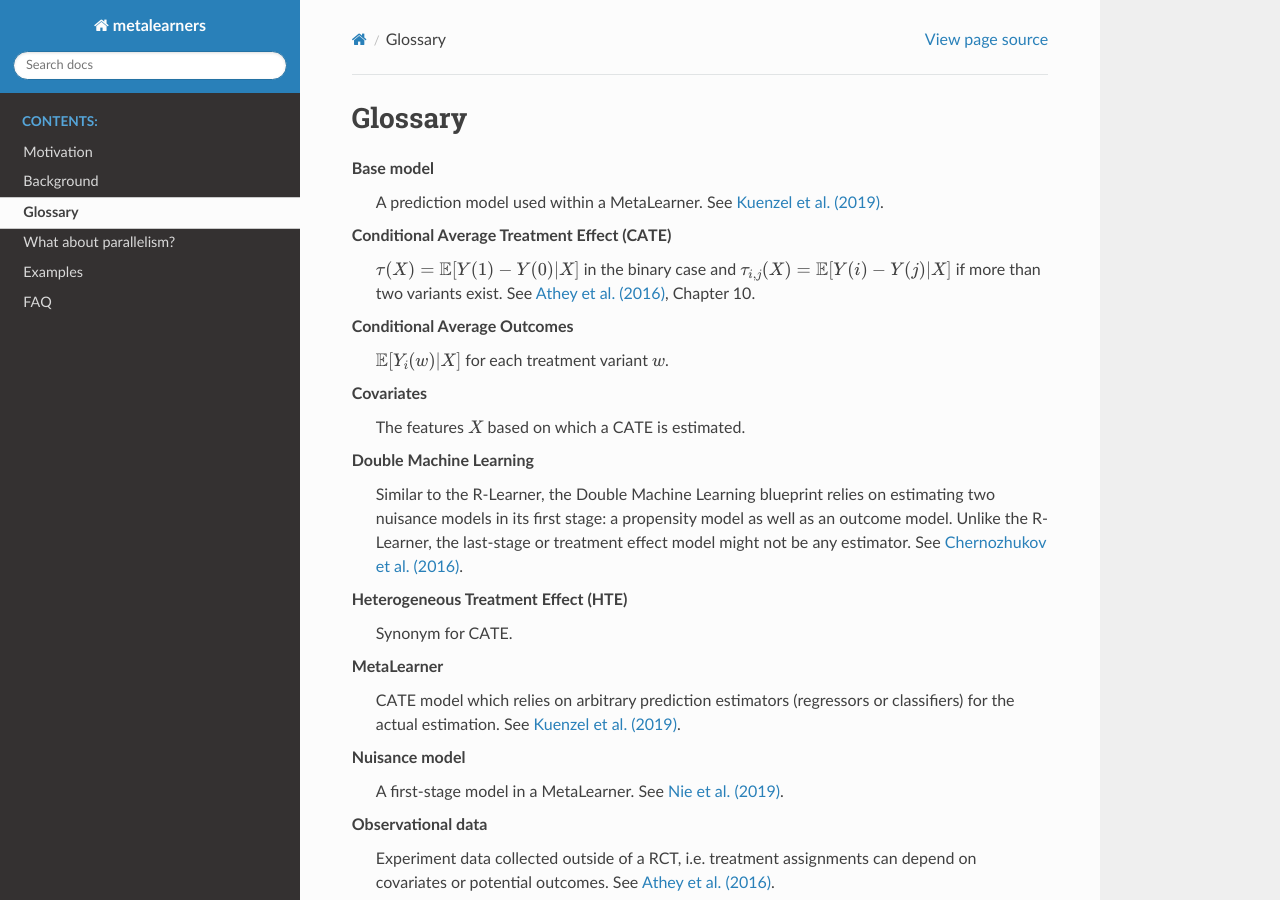
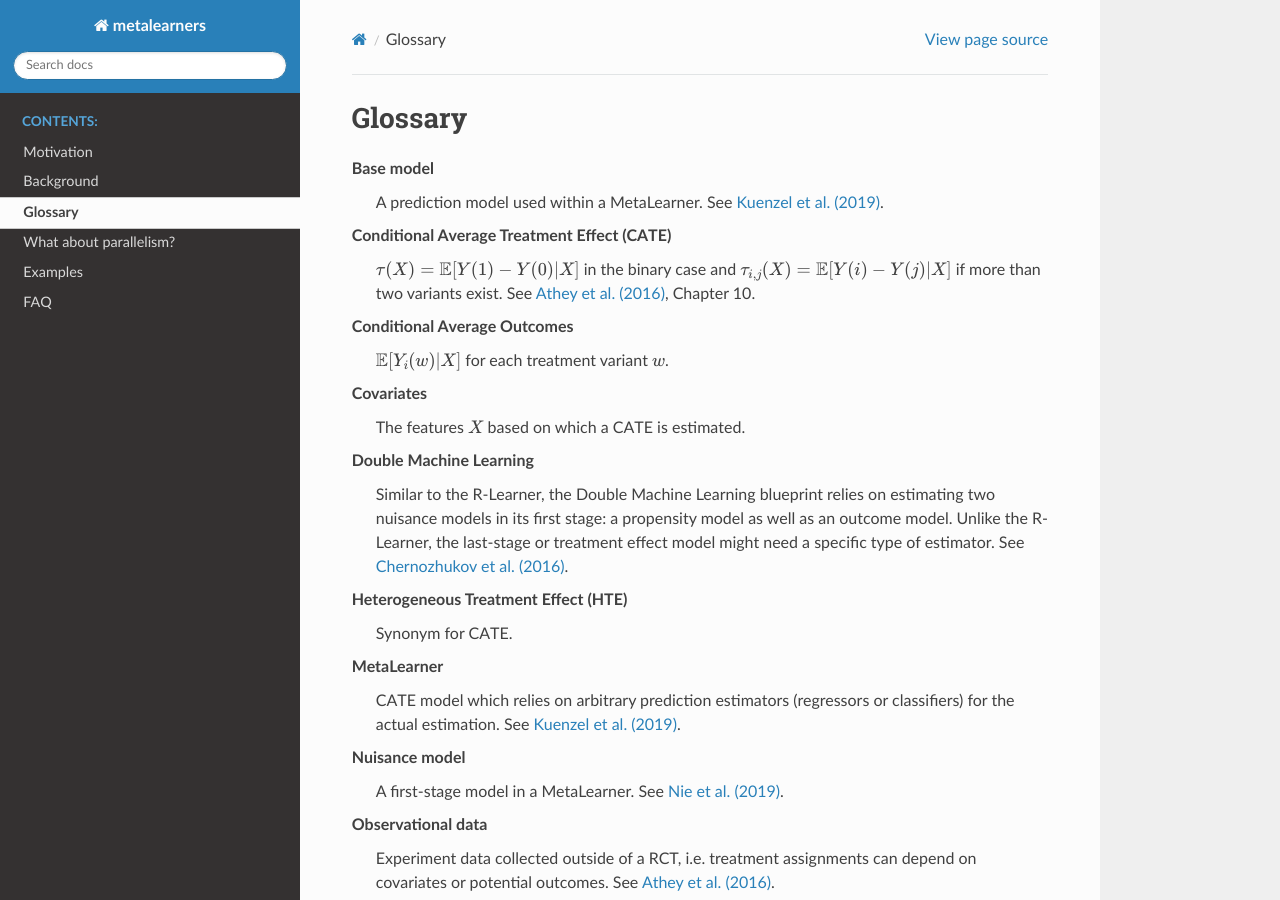
Before and after one commit to Quantco/metalearners, a Sphinx documentation site: the page built from docs/glossary.rst, in a window 1280 px wide and 900 px high. Built offline with Sphinx 7.4.7 and the Read the Docs theme 2.0.0, drawn with Linux system fonts in a browser that asks for light colours; pages that are not in the unit, such as notebooks, are missing from menus.

Commit message:
Improve FAQ and glossary

```diff
--- a/docs/faq.rst
+++ b/docs/faq.rst
@@ -29,7 +29,8 @@
     Double machine learning is an ATE estimation technique, pioneered by
     `Chernozhukov et al. (2016) <https://arxiv.org/abs/1608.00060>`_.
     It is 'double' in the sense that it relies on two preliminary models: one for the probability of
-    receiving treatment given covariates (the propensity score), and one for the outcome given treatment and covariates.
+    receiving treatment given covariates (the propensity score), and one for the outcome covariates and
+    optionally the treatment.
 
     Double ML is also referred to as 'debiased' ML, since the propensity score model is used to 'debias'
     a naive estimator that uses the outcome model to predict the expected outcome under treatment, and under no treatment,
--- a/docs/glossary.rst
+++ b/docs/glossary.rst
@@ -24,8 +24,8 @@
     Similar to the R-Learner, the Double Machine Learning blueprint
     relies on estimating two nuisance models in its first stage: a
     propensity model as well as an outcome model. Unlike the
-    R-Learner, the last-stage or treatment effect model might not
-    be any estimator.
+    R-Learner, the last-stage or treatment effect model might need a
+    specific type of estimator.
     See `Chernozhukov et al. (2016) <https://arxiv.org/abs/1608.00060>`_.
 
   Heterogeneous Treatment Effect (HTE)
```
